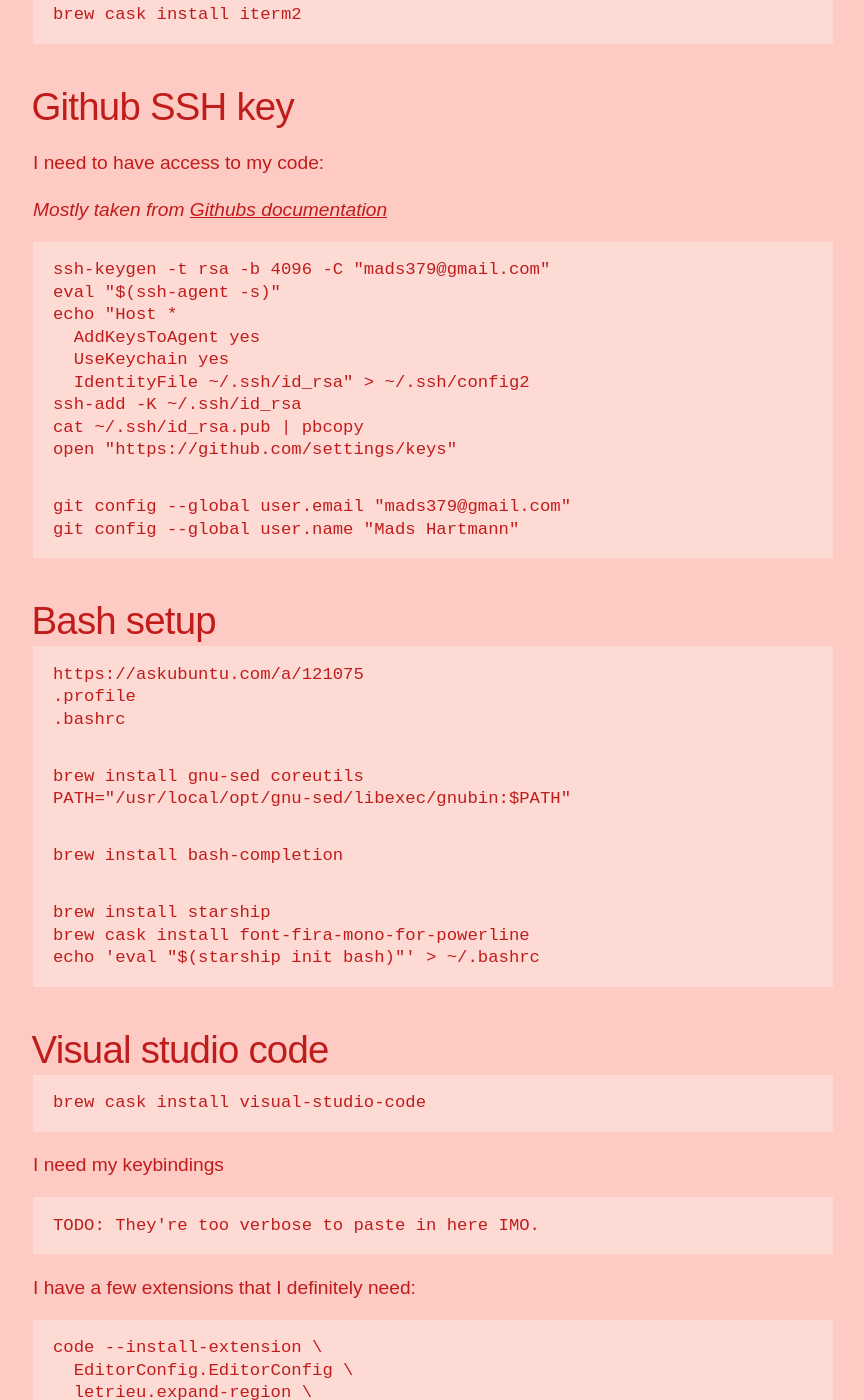
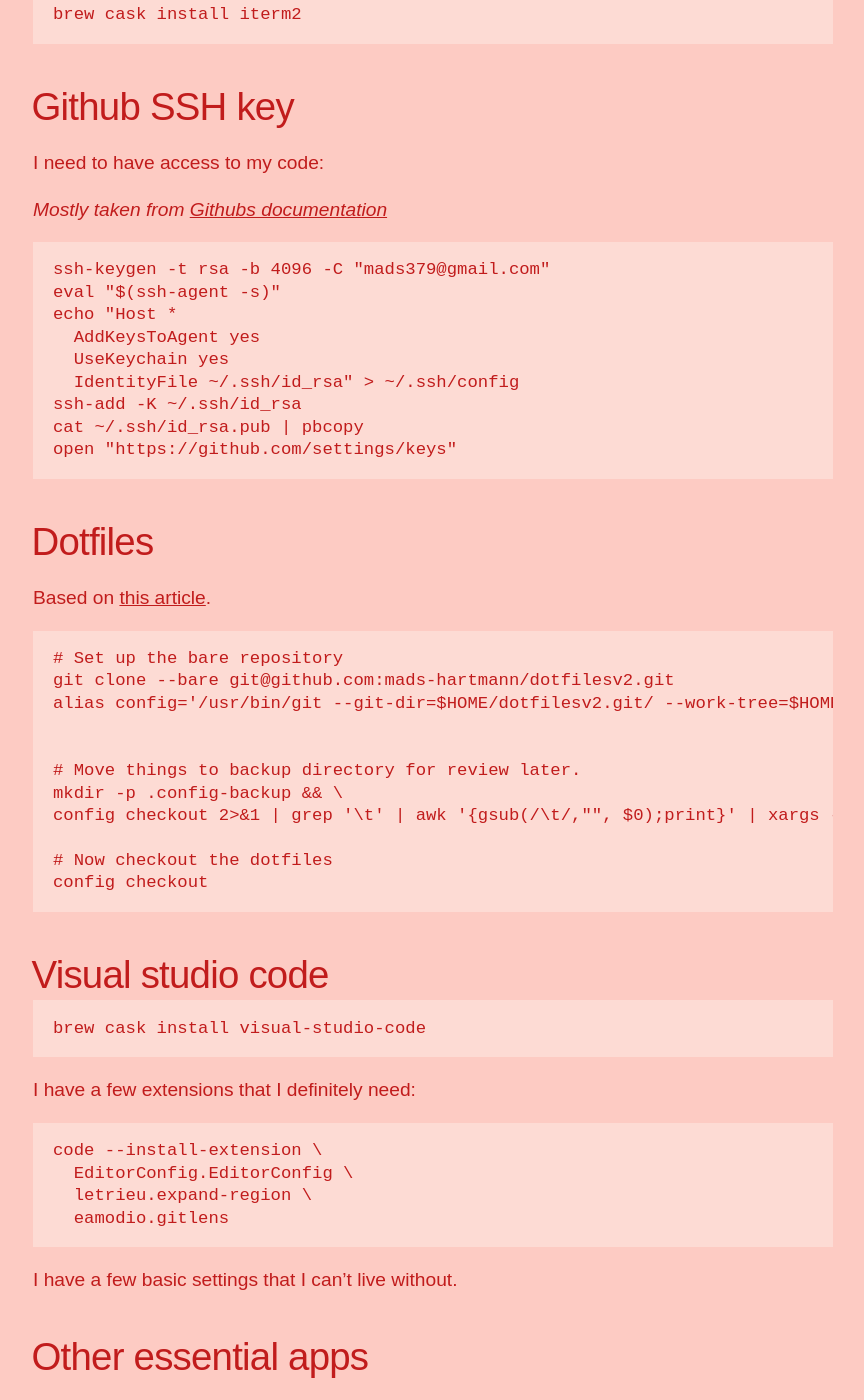
Before and after one commit to mads-hartmann/computer.mads-hartmann.com, a Jekyll site: the page built from computer.mads-hartmann.com/setup.md, in a window 1280 px wide and 1400 px high, scrolled down 883 px. Shown: the whole window, without its empty margins (207-1071 px from the left). Built offline with Jekyll 4.4.1, drawn with Linux system fonts in a browser that asks for light colours; some web fonts are replaced; the table of contents is made by our own code.

Commit message:
Update to match new dotfiles structure

````diff
--- a/computer.mads-hartmann.com/setup.md
+++ b/computer.mads-hartmann.com/setup.md
@@ -41,50 +41,34 @@ eval "$(ssh-agent -s)"
 echo "Host *
   AddKeysToAgent yes
   UseKeychain yes
-  IdentityFile ~/.ssh/id_rsa" > ~/.ssh/config2
+  IdentityFile ~/.ssh/id_rsa" > ~/.ssh/config
 ssh-add -K ~/.ssh/id_rsa
 cat ~/.ssh/id_rsa.pub | pbcopy
 open "https://github.com/settings/keys"
 ```
 
-```
-git config --global user.email "mads379@gmail.com"
-git config --global user.name "Mads Hartmann"
-```
+## Dotfiles
 
-## Bash setup
+Based on [this article](https://www.atlassian.com/git/tutorials/dotfiles).
 
 ```
-https://askubuntu.com/a/121075
-.profile
-.bashrc
-```
+# Set up the bare repository
+git clone --bare git@github.com:mads-hartmann/dotfilesv2.git
+alias config='/usr/bin/git --git-dir=$HOME/dotfilesv2.git/ --work-tree=$HOME'
 
-```
-brew install gnu-sed coreutils
-PATH="/usr/local/opt/gnu-sed/libexec/gnubin:$PATH"
-```
 
-```
-brew install bash-completion
-```
+# Move things to backup directory for review later.
+mkdir -p .config-backup && \
+config checkout 2>&1 | grep '\t' | awk '{gsub(/\t/,"", $0);print}' | xargs -I{} sh -c 'mkdir -p ".config-backup/$(dirname "{}")" && mv "{}" ".config-backup/{}"'
 
-```
-brew install starship
-brew cask install font-fira-mono-for-powerline
-echo 'eval "$(starship init bash)"' > ~/.bashrc
+# Now checkout the dotfiles
+config checkout
 ```
 
 ## Visual studio code
 
 ```
 brew cask install visual-studio-code
-```
-
-I need my keybindings
-
-```
-TODO: They're too verbose to paste in here IMO.
 ```
 
 I have a few extensions that I definitely need:
````
